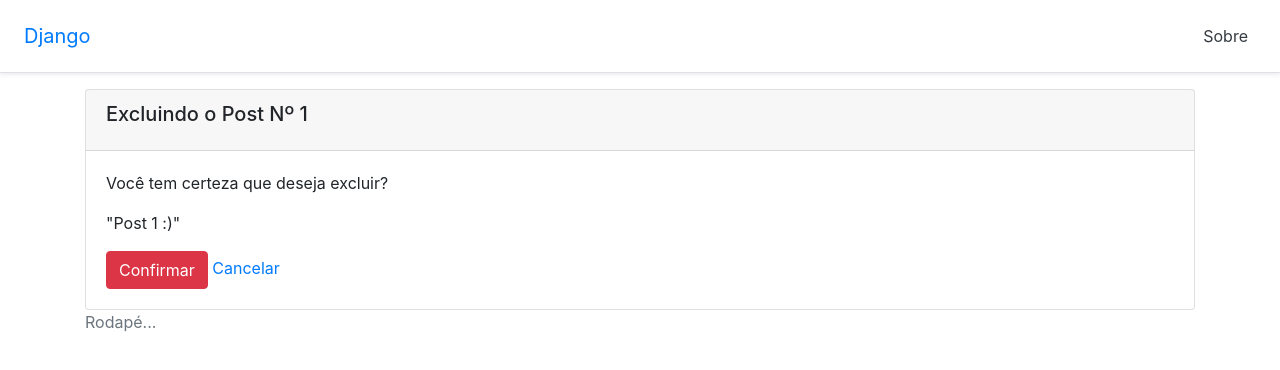
After one commit to emillyvieira/django_project, a Django app: page /post/1/delete in a window 1280 px wide. The commit adds this page. Shown: the top 370 px of the page. Run offline with Django 3.2, Linux system fonts and the light colour scheme; data comes from the database, SQL or seed files in the repository; both versions use the stored data as it was after the commit; some libraries are stand-ins or nearby versions.

Commit message:
Add files via upload

```diff
--- a/blog/urls.py
+++ b/blog/urls.py
@@ -6,6 +6,7 @@ from blog.views import (
 	PostDetailView,
 	PostCreateView,
 	PostUpdateView,
+	PostDeleteView,
   )  # Nesta linha importamos as views
 
 
@@ -16,5 +17,6 @@ urlpatterns = [
 	path('post/<int:post_id>', post_detail, name="show_post"),
 	path('post-detail/<int:pk>', PostDetailView.as_view(), name="post_detail"),
 	path('post/novo', PostCreateView.as_view(), name="post_add"),
-path('post/<int:pk>/edit', PostUpdateView.as_view(), name="post_edit"),
+	path('post/<int:pk>/edit', PostUpdateView.as_view(), name="post_edit"),
+	path('post/<int:pk>/delete', PostDeleteView.as_view(), name="post_delete"),
 ]
--- a/blog/views.py
+++ b/blog/views.py
@@ -1,8 +1,8 @@
 from django.shortcuts import render, get_object_or_404
 from django.views.generic.detail import DetailView
-from django.views.generic.edit import CreateView, UpdateView
+from django.views.generic.edit import CreateView, UpdateView, DeleteView
 from django.urls import reverse_lazy
-
+from django.contrib import messages
 
 # Create your views here.
 from django.http import HttpResponse
@@ -46,3 +46,12 @@ class PostUpdateView(UpdateView):
 	template_name = 'post/post_form.html'
 	fields = ('body_text', 'pub_date', )
 	success_url = reverse_lazy('posts_list')
+
+class PostDeleteView(DeleteView):
+	model = Post
+	template_name = 'post/post_confirm_delete.html'
+	success_url = reverse_lazy('posts_list')
+	success_message = 'Post excluído com sucesso.'
+	def delete(self, request, *args, **kwargs):
+		messages.success(self.request, self.success_message)
+		return super(PostDeleteView, self).delete(request, *args, **kwargs)
--- a/cardapio/urls.py
+++ b/cardapio/urls.py
@@ -1,6 +1,6 @@
 from django.urls import path
 
-from cardapio.views import lojas, loja_detail, LojaCreateView, LojaUpdateView
+from cardapio.views import lojas, loja_detail, LojaCreateView, LojaUpdateView, LojaDeleteView
 
 
 urlpatterns = [
@@ -8,4 +8,5 @@ urlpatterns = [
 	path('loja/<int:loja_id>', loja_detail, name="show_loja"),
 	path('loja/add', LojaCreateView.as_view(), name="loja_add"),
 	path('loja/<int:pk>/edit', LojaUpdateView.as_view(), name="loja_edit"),
+	path('loja/<int:pk>/delete', LojaDeleteView.as_view(), name="loja_delete"),
 ]
--- a/templates/_layout1.html
+++ b/templates/_layout1.html
@@ -32,6 +32,7 @@ com o mesmo conteúdo original herdado de _base.html
 
 {% block main %}
 <div class="container">
+    {% include 'messages.html' %}
     {% block content %}
     <p>Conteúdo padrão...</p>
     {% endblock content %}
--- a/templates/cardapio/lojas.html
+++ b/templates/cardapio/lojas.html
@@ -13,7 +13,7 @@
     {% for loja in lojas %}
     <article>
         <p>
-            {{ loja.nome }} - <a href="/loja/{{ loja.id }}">Ver loja</a> | <a href="{% url 'loja_edit' pk=loja.id %}" class="link-secondary">Editar</a>
+            {{ loja.nome }} - <a href="/loja/{{ loja.id }}">Ver loja</a> | <a href="{% url 'loja_edit' pk=loja.id %}" class="link-secondary">Editar</a> | <a href="{% url 'loja_delete' pk=loja.id %}" class="link-secondary">Excluir</a>
         </p>
     </article>
     {% endfor %}
--- /dev/null
+++ b/templates/messages.html
@@ -0,0 +1,11 @@
+<!-- habilita a exibição de todas as mensagens quando necessário -->
+{% for message in messages %}
+<div class="container-fluid p-0">
+    <div class="alert {{ message.tags }} alert-dismissible" role="alert">
+        <button type="button" class="close" data-dismiss="alert" aria-label="Close">
+            <span aria-hidden="True">&times;</span>
+        </button>
+        {{ message }}
+    </div>
+</div>
+{% endfor %}
--- /dev/null
+++ b/templates/post/post_confirm_delete.html
@@ -0,0 +1,21 @@
+{% extends '_layout1.html' %}
+<!-- herda tudo que já tem em _layout1.html -->
+1/3
+{% block content %}
+<!-- substitui o bloco content em _layout1.html -->
+<div class="card">
+    <div class="card-header">
+        <h5 class="card-title">Excluindo o Post Nº {{ object.id }}</h5>
+    </div>
+    <div class="card-body">
+        <form method="post">
+            {% csrf_token %}
+            <p>Você tem certeza que deseja excluir?</p>
+            <p>"{{ object.body_text }}"</p>
+            <button type="submit" class="btn btn-danger">Confirmar</button>
+            <a href="{% url 'posts_list' %}" class="link-secondary">Cancelar </a>
+        </form>
+    </div>
+</div>
+{% endblock %}
+<!-- fecha o bloco content -->
--- a/templates/posts_tpl.html
+++ b/templates/posts_tpl.html
@@ -18,7 +18,7 @@
     <article>
         <h2>Em: {{ post.pub_date|date:"d / m / Y" }}</h2>
         <p>{{ post.body_text }}</p>
-        <a href="{% url 'post_edit' pk=post.id %}" class="link-secondary">Editar</a>
+        <a href="{% url 'post_edit' pk=post.id %}" class="link-secondary">Editar</a> | <a href="{% url 'post_delete' pk=post.id %}" class="link-secondary">Excluir</a>
     </article>
     {% endfor %}
 {% endblock %}
```
Also changed, not shown: cardapio/views.py (+10 -1 lines), templates/cardapio/loja_confirm_delete.html (added, +21 -0 lines), webapp/settings.py (+10 -0 lines), db.sqlite3.
